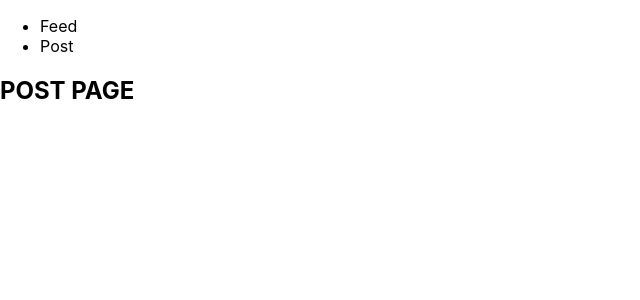
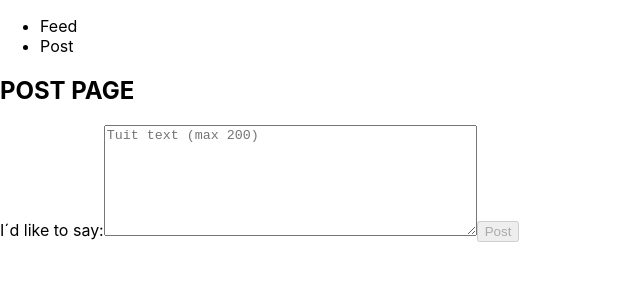
Before and after one commit to AlvaroCabero/w08-ch2-yeray-alvaro-next-tuitah, a Next.js app: page /post in a window 1280 px wide. Shown: the top 300 px of the page, without its empty margins (0-640 px from the left). Built offline with nearby package versions, Linux system fonts and the light colour scheme.

Commit message:
Added Form Component with full functionality

```diff
--- /dev/null
+++ b/components/TuitForm/TuitForm.js
@@ -0,0 +1,71 @@
+import axios from "axios";
+import { useRouter } from "next/router";
+
+const { useState, useEffect } = require("react");
+
+const Form = () => {
+  const router = useRouter();
+  const initialValues = {
+    text: "",
+  };
+
+  const [tuitData, setTuitData] = useState(initialValues);
+
+  const [isDisabled, setIsDisabled] = useState(true);
+
+  const changeData = (event) => {
+    setTuitData({
+      ...tuitData,
+      [event.target.id]: event.target.value,
+    });
+  };
+
+  useEffect(() => {
+    if (tuitData.text) {
+      setIsDisabled(false);
+    }
+  }, [tuitData.text]);
+
+  const onSubmit = async (event) => {
+    event.preventDefault();
+
+    await axios.post(
+      "https://w08ch2-yerayalvaro-next-tuitah.herokuapp.com/tuits/new",
+      tuitData
+    );
+    router.push("/");
+  };
+
+  const onPreSubmit = (event) => {
+    event.preventDefault();
+    if (tuitData.text !== "") {
+      onSubmit();
+    }
+  };
+
+  return (
+    <>
+      <form noValidate autoComplete="off" onSubmit={onPreSubmit}>
+        <label htmlFor="text">
+          I´d like to say:
+          <textarea
+            placeholder="Tuit text (max 200)"
+            maxLength="200"
+            rows="7"
+            cols="44"
+            type="textarea"
+            id="text"
+            value={tuitData.text}
+            onChange={changeData}
+          />
+        </label>
+
+        <button disabled={isDisabled} type="submit">
+          Post
+        </button>
+      </form>
+    </>
+  );
+};
+
+export default Form;
--- a/package.json
+++ b/package.json
@@ -13,7 +13,8 @@
     "axios": "^0.24.0",
     "next": "latest",
     "react": "^17.0.2",
-    "react-dom": "^17.0.2"
+    "react-dom": "^17.0.2",
+    "uuid": "^8.3.2"
   },
   "devDependencies": {
     "@testing-library/jest-dom": "^5.14.1",
--- a/pages/post/index.js
+++ b/pages/post/index.js
@@ -1,6 +1,9 @@
+import Form from "../../components/TuitForm/TuitForm";
+
 const PostPage = () => (
   <>
     <h2>POST PAGE</h2>
+    <Form />
   </>
 );
 
```
Also changed, not shown: 2 other files (tests, documents, lock files or other folders).
